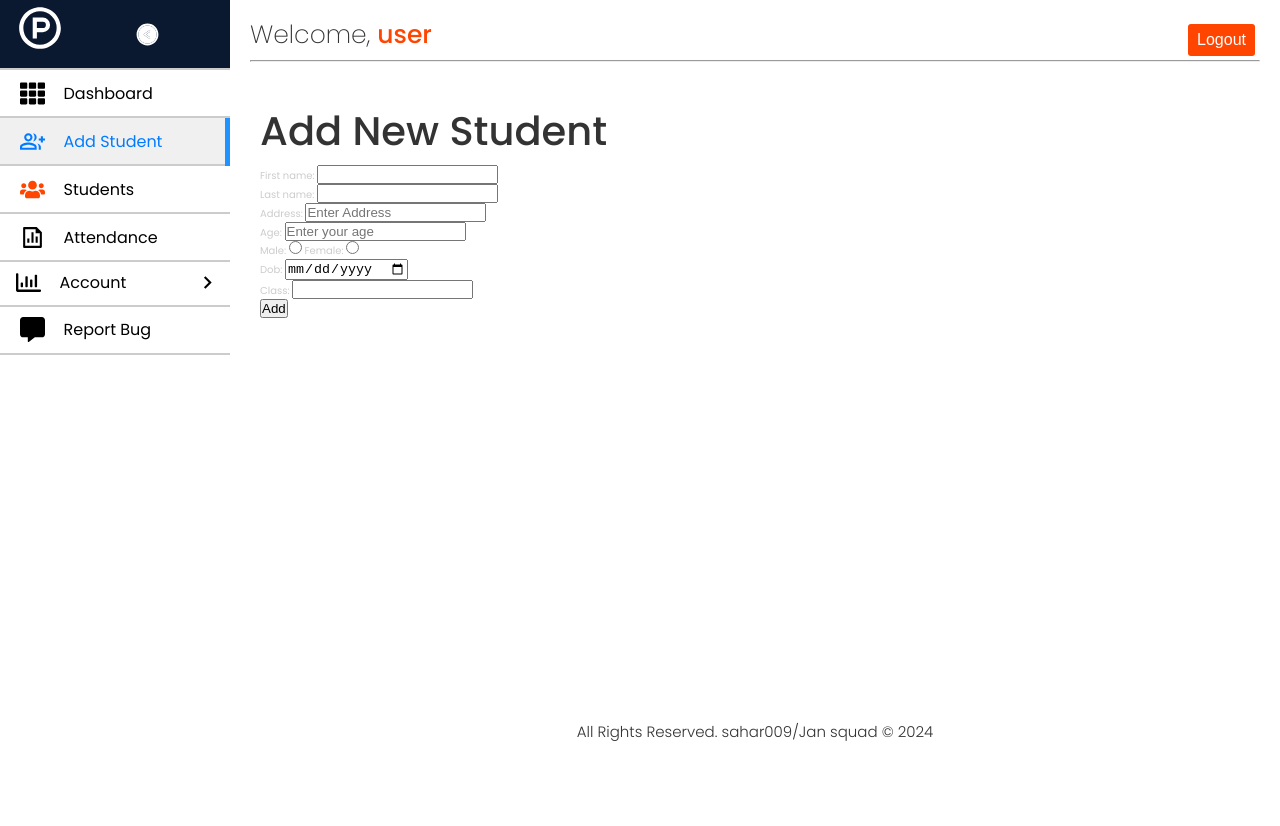
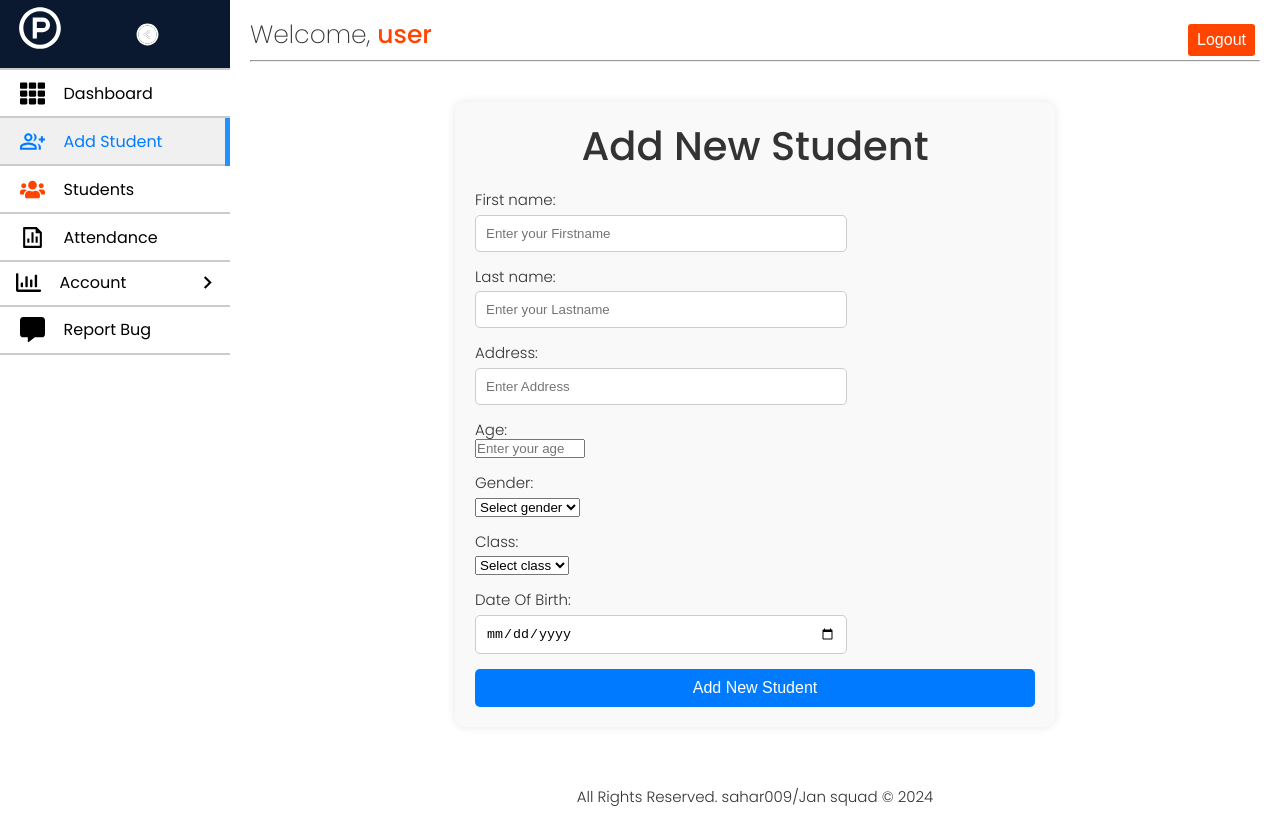
Before and after one commit to Sahar009/jan-dash, a React (Create React App) app: page /add-student in a window 1280 px wide. Before the commit the page ends 800 px from the top, so only its background shows below. Built offline with nearby package versions, Linux system fonts and the light colour scheme.

Commit message:
new styling

```diff
--- a/src/pages/dashboard/addstudent/AddStudent.js
+++ b/src/pages/dashboard/addstudent/AddStudent.js
@@ -1,82 +1,64 @@
-import { useState } from "react";
+
 import './addstudent.css'
 
 
-function AddStudent(props) {
-    const [student, setStudent] = useState({
-
-            //studentInfo
-            refNo: 0,
-            firstname:'',
-            lastname: '',
-            age: 0,
-            dob: '',
-            gender: 'male',
-            image: '',
-            class: '',
-            address:''
-
-        },
-        {
-            //parentInfo
-            firstname:'',
-            lastName: '',
-            gender: 'male',
-            phonenumber: ''
-
-        }
-    );
-
-    const addStudentHandler = (e) => {
-        var addStudent = {...student};
-        addStudent[e.target.name] = e.target.value;
-        setStudent(addStudent);
-    }
+function AddStudent() {
 
 
     return(
         <section>
-        <div className="container">
+        <div className="card">
                 <h1>Add New Student</h1>
                 {/* Photo: <input className=" StudentPhoto" type="text" name="image"
-            value={student.image || ""} onChange={addStudentHandler}></input><br/> */}
-            <div className="content">
-              First name: <input className=" firstName field"type="text" name="firstname"
-              value={student.firstname || ""} onChange={addStudentHandler}></input><br/>
+            value={student.image || ""} onChange={}></input><br/> */}
+            <div className="inputfield ">
+              <p>First name:</p> <input type="text" placeholder='Enter your Firstname'
+               ></input><br/>
             </div>
-            <div className="content">
-              Last name: <input className=" lastName field" type="text" name="lastname"
-              value={student.lastname || ""} onChange={addStudentHandler}></input><br/>
+            <div className="inputfield ">
+             <p>Last name:</p>  <input type="text" placeholder='Enter your Lastname'></input><br/>
             </div>
-            <div className="content">
-              Address:  <input className=" Address field" type="text" placeholder="Enter Address" name="address"
-              value={student.address || ""} onChange={addStudentHandler}></input><br/>
+            <div className="inputfield ">
+              <p>Address:</p>  <input type="text" placeholder="Enter Address" name="address"
+              ></input><br/>
             </div>
-            <div className="content">
-              Age: <input className=" age field" type="number" name="age" placeholder="Enter your age" maxlength="2" pattern="^[0-9]{2}$"
-              required title="Enter numbers only"
-            value={student.age || ""} onChange={addStudentHandler}></input><br/>
+            <div className="inputfield ">
+              <p>Age:</p> <input className=" age field" type="number" placeholder="Enter your age" maxlength="2" pattern="^[0-9]{2}$"
+              required title="Enter numbers only"></input><br/>
             </div>
-            <div className="content">
-              Male: <input className="genderM field" type="radio" id="male" name="gender"
-              value="male" onChange={addStudentHandler}></input><span> </span>
-              Female: <input className="genderF field" type="radio" id="female" name="gender"
-              value="female" onChange={addStudentHandler}></input><br/>
+            <div class="inputfield">
+        <label for="gender"><p>Gender:</p> </label>
+        <select id="gender" name="gender">
+            <option value="" disabled selected>Select gender</option>
+            <option value="male">Male</option>
+            <option value="female">Female</option>
+            <option value="other">Other</option>
+        </select>
+        </div>
+
+            <div className="inputfield ">
+            <label for="gender"><p>Class:</p> </label>
+        <select id="gender" name="gender">
+            <option value="" disabled selected>Select class</option>
+            <option value="male">JSS1</option>
+            <option value="female">JSS2</option>
+            <option value="other">JSS3</option>
+            <option value="other">SSS1</option>
+            <option value="other">SSS2</option>
+            <option value="other">SSS3</option>
+
+        </select>
             </div>
-            <div className="content">
-              Dob:  <input className=" dob field" type="date" name="dob"
-              value={student.dob || ""} onChange={addStudentHandler}></input><br/>
-            </div>
-            <div className="content">
-            Class:  <input className=" class field" type="text" name="class"
-            value={student.class || ""} onChange={addStudentHandler}></input><br/>
+            <div className="inputfield ">
+            <p>Date Of Birth:</p> <input className=" dob field" type="date" name="dob"
+              value></input><br/>
             </div>
 
 
 
 
-            <button className="btn" onClick={() => props.addStudent(student)}>Add</button>
-            </div>
+            <button className="btn" onClick={""}>Add New Student</button>
+        </div>
             </section>
     );
 }
--- a/src/pages/dashboard/addstudent/addstudent.css
+++ b/src/pages/dashboard/addstudent/addstudent.css
@@ -1,19 +1,21 @@
-/* .container {
+.card {
   max-width: 600px;
   margin: 0 auto;
   padding: 20px;
   background-color: #f9f9f9;
   border-radius: 10px;
   box-shadow: 0 0 10px rgba(0, 0, 0, 0.1);
+
 }
 
-.container h1 {
+.card h1 {
   text-align: center;
   margin-bottom: 20px;
 }
 
-.content {
+.inputfield {
   margin-bottom: 15px;
+  width: 70%;
 }
 
 label {
@@ -24,7 +26,9 @@ label {
 }
 
 input[type="text"],
-input[type="radio"] {
+input[type="radio"],
+input[type="date"]
+ {
   width: calc(100% - 20px);
   padding: 10px;
   margin-top: 5px;
@@ -33,8 +37,8 @@ input[type="radio"] {
   box-sizing: border-box;
 }
 
-input[type="radio"] {
-  width: auto;
+input[type="number"]{
+width: 110px;
 }
 
 .gender-label {
@@ -56,4 +60,4 @@ input[type="radio"] {
 
 .btn:hover {
   background-color: #0056b3;
-} */
+}
```
